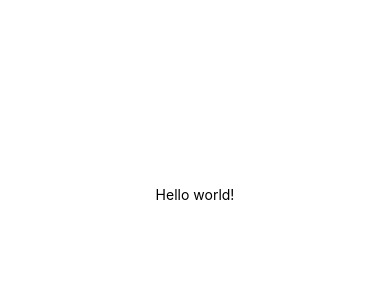
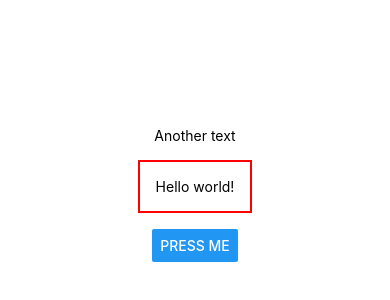
Before and after one commit to jimene74/goals-app, a React Native app: screen / in a window 390 px wide. Shown: the part 228-528 px from the top of the page. Built offline with nearby package versions, Linux system fonts and the light colour scheme.

Commit message:
playing around

```diff
--- a/App.js
+++ b/App.js
@@ -1,10 +1,12 @@
 import { StatusBar } from 'expo-status-bar';
-import { StyleSheet, Text, View } from 'react-native';
+import { StyleSheet, Text, View, Button } from 'react-native';
 
 export default function App() {
   return (
     <View style={styles.container}>
-      <Text>Hello world!</Text>
+      <View><Text>Another text</Text></View>
+      <Text style={{margin: 16, borderWidth: 2, borderColor: 'red', padding: 16}}>Hello world!</Text>
+      <Button title='press me'></Button>
       <StatusBar style="auto" />
     </View>
   );
@@ -17,4 +19,10 @@ const styles = StyleSheet.create({
     alignItems: 'center',
     justifyContent: 'center',
   },
+  dummyText: {
+    margin: 10,
+    padding: 10,
+    borderWidth: 2,
+    borderColor: 'red',
+  }
 });
```
